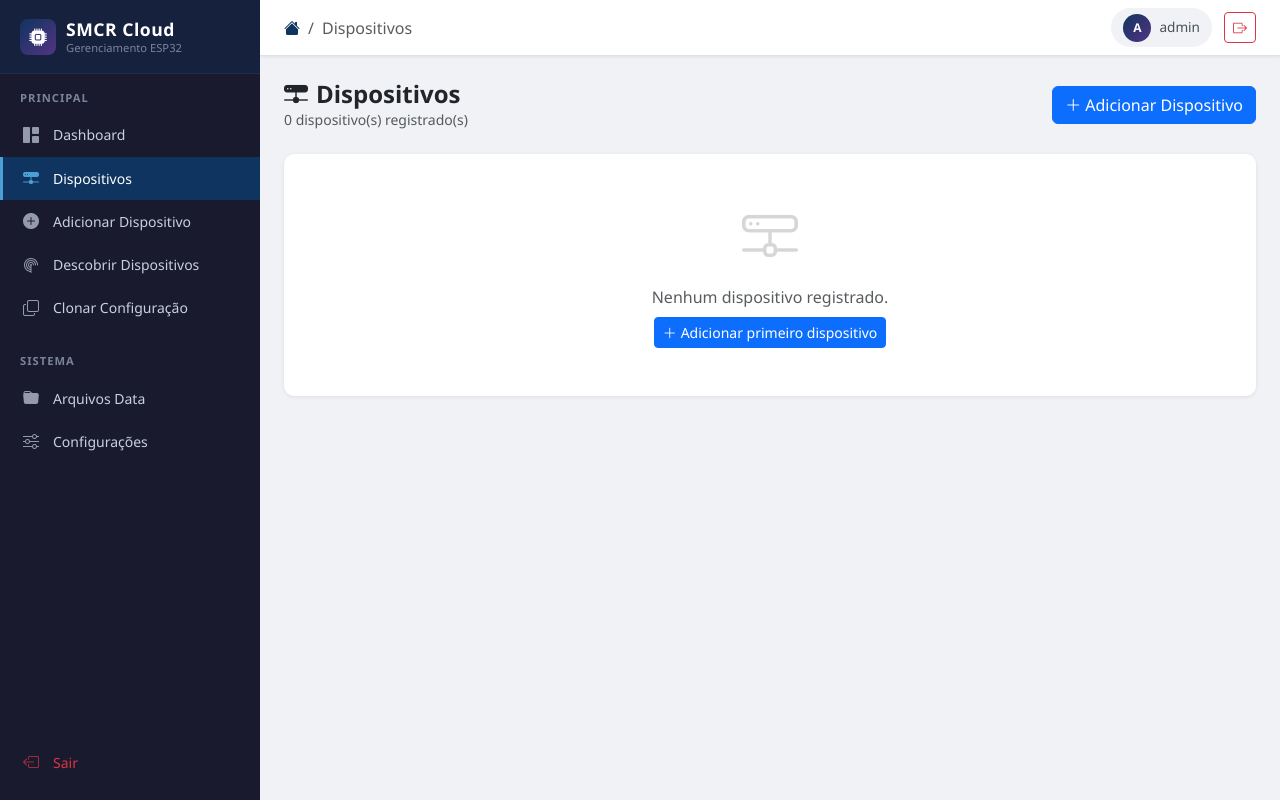
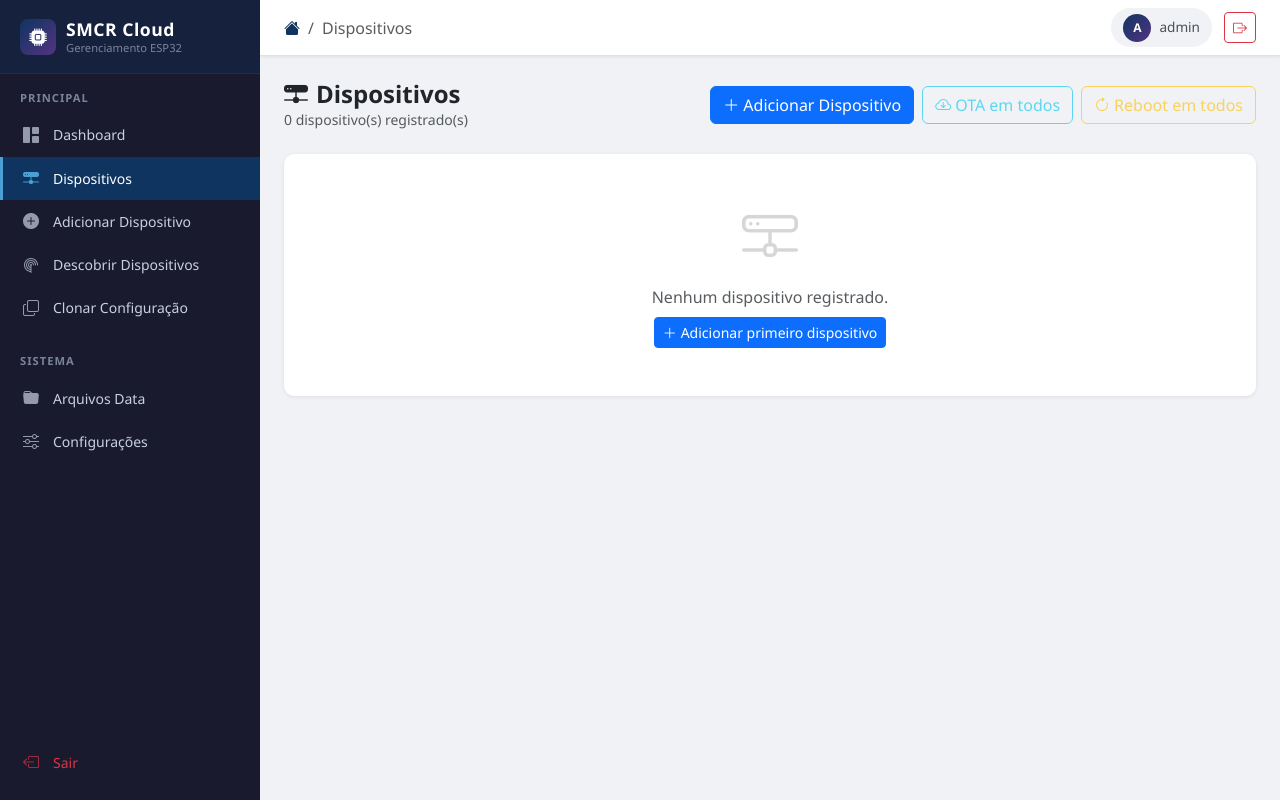
Before and after one commit to rede-analista/SMCR_HA, a PHP site: page /devices/index.php in a window 1280 px wide. Run offline with PHP 8.4, Linux system fonts and the light colour scheme; a user stored in the database is signed in; data that the repository does not hold is empty.

Commit message:
feat: botões OTA e reboot em massa na dashboard
Co-Authored-By: Claude Sonnet 4.6 <noreply@anthropic.com>

```diff
--- a/smcr_cloud_ha/app/devices/index.php
+++ b/smcr_cloud_ha/app/devices/index.php
@@ -3,6 +3,19 @@ require_once __DIR__ . '/../config/auth.php';
 require_login();
 
 $db = getDB();
+
+// Auto-mark devices offline usando intervalo de heartbeat configurado por dispositivo
+$db->exec("
+    UPDATE devices d
+    LEFT JOIN device_config dc ON dc.device_id = d.id
+    SET d.online = 0
+    WHERE d.last_seen IS NULL
+       OR d.last_seen < DATE_SUB(NOW(), INTERVAL
+           IF(dc.cloud_heartbeat_enabled = 1 AND dc.cloud_heartbeat_interval_min > 0,
+              dc.cloud_heartbeat_interval_min + 1,
+              2)
+       MINUTE)
+");
 
 $stmt = $db->query("
     SELECT d.id, d.name, d.unique_id, d.online, d.last_seen, d.created_at,
@@ -34,9 +47,17 @@ include __DIR__ . '/../includes/header.php';
         <h4 class="mb-0 fw-bold"><i class="bi bi-hdd-network-fill me-2"></i>Dispositivos</h4>
         <p class="text-muted small mb-0"><?= count($devices) ?> dispositivo(s) registrado(s)</p>
     </div>
-    <a href="/devices/add.php" class="btn btn-primary">
-        <i class="bi bi-plus-lg me-1"></i>Adicionar Dispositivo
-    </a>
+    <div class="d-flex gap-2 flex-wrap justify-content-end">
+        <a href="/devices/add.php" class="btn btn-primary">
+            <i class="bi bi-plus-lg me-1"></i>Adicionar Dispositivo
+        </a>
+        <button id="btn_ota_all" class="btn btn-outline-info" onclick="setAllOta()" <?= empty($devices) ? 'disabled' : '' ?>>
+            <i class="bi bi-cloud-arrow-down me-1"></i>OTA em todos
+        </button>
+        <button id="btn_reboot_all" class="btn btn-outline-warning" onclick="setAllReboot()" <?= empty($devices) ? 'disabled' : '' ?>>
+            <i class="bi bi-arrow-clockwise me-1"></i>Reboot em todos
+        </button>
+    </div>
 </div>
 
 <div class="card">
@@ -132,4 +153,40 @@ include __DIR__ . '/../includes/header.php';
     </div>
 </div>
 
+<script>
+function setAllOta() {
+    if (!confirm('Agendar OTA no próximo sincronismo de TODOS os dispositivos?')) return;
+    const btn = document.getElementById('btn_ota_all');
+    btn.disabled = true;
+    btn.innerHTML = '<span class="spinner-border spinner-border-sm me-1"></span>Agendando...';
+    fetch('/api/set_ota_all.php', { method: 'POST' })
+        .then(r => r.json())
+        .then(data => {
+            btn.disabled = false;
+            if (!data.ok) { alert('Erro: ' + data.error); btn.innerHTML = '<i class="bi bi-cloud-arrow-down me-1"></i>OTA em todos'; return; }
+            btn.className = 'btn btn-info';
+            btn.innerHTML = '<i class="bi bi-cloud-arrow-down me-1"></i>OTA agendado (' + data.updated + ')';
+            setTimeout(() => { btn.className = 'btn btn-outline-info'; btn.innerHTML = '<i class="bi bi-cloud-arrow-down me-1"></i>OTA em todos'; }, 5000);
+        })
+        .catch(() => { btn.disabled = false; btn.innerHTML = '<i class="bi bi-cloud-arrow-down me-1"></i>OTA em todos'; alert('Erro de comunicação.'); });
+}
+
+function setAllReboot() {
+    if (!confirm('Agendar reboot no próximo sincronismo de TODOS os dispositivos?')) return;
+    const btn = document.getElementById('btn_reboot_all');
+    btn.disabled = true;
+    btn.innerHTML = '<span class="spinner-border spinner-border-sm me-1"></span>Agendando...';
+    fetch('/api/set_reboot_all.php', { method: 'POST' })
+        .then(r => r.json())
+        .then(data => {
+            btn.disabled = false;
+            if (!data.ok) { alert('Erro: ' + data.error); btn.innerHTML = '<i class="bi bi-arrow-clockwise me-1"></i>Reboot em todos'; return; }
+            btn.className = 'btn btn-warning';
+            btn.innerHTML = '<i class="bi bi-arrow-clockwise me-1"></i>Reboot agendado (' + data.updated + ')';
+            setTimeout(() => { btn.className = 'btn btn-outline-warning'; btn.innerHTML = '<i class="bi bi-arrow-clockwise me-1"></i>Reboot em todos'; }, 5000);
+        })
+        .catch(() => { btn.disabled = false; btn.innerHTML = '<i class="bi bi-arrow-clockwise me-1"></i>Reboot em todos'; alert('Erro de comunicação.'); });
+}
+</script>
+
 <?php include __DIR__ . '/../includes/footer.php'; ?>
```
Also changed, not shown: smcr_cloud_ha/app/api/set_ota_all.php (added, +35 -0 lines), smcr_cloud_ha/app/api/set_reboot_all.php (added, +35 -0 lines).
